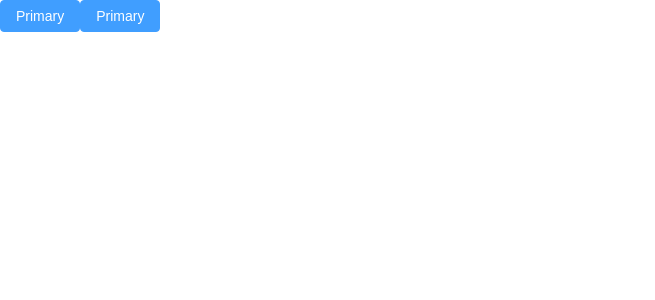
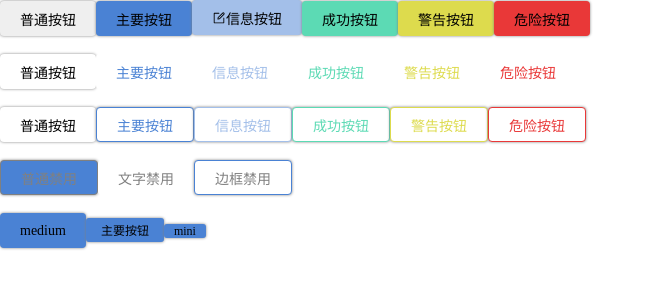
Before and after one commit to yetToBeTested/myComponent, a Vue app: page / in a window 1280 px wide. Shown: the top 300 px of the page, without its empty margins (0-655 px from the left). Built offline with nearby package versions, Linux system fonts and the light colour scheme.

Commit message:
二次提交

```diff
--- a/src/App.vue
+++ b/src/App.vue
@@ -1,25 +1,48 @@
 <script setup lang="ts">
 import myButton from './components/myButton/myButton.vue'
 
-// const searchData = ref({
-//   keyword: '',
-//   placeholder: '请输入你想要查询的关键字',
-//   options: [
-//     { label: '视频', value: 'video' },
-//     { label: '文章', value: 'article' },
-//     { label: '用户', value: 'user' }
-//   ],
-//   selectedValue: 'video'
-// })
-
-// console.log(searchData.value.keyword)
+function handleClick(data: any) {
+  console.log(data)
+}
 </script>
 
 <template>
-  <!-- <searcher-bar v-model="searchData" />
-  <div>{{ searchData.selectedValue }} - {{ searchData.keyword }}</div> -->
-  <myButton type="primary">Primary</myButton>
-  <el-Button type="primary">Primary</el-Button>
+  <myButton type="">普通按钮</myButton>
+  <myButton type="primary" @click="handleClick">主要按钮</myButton>
+  <myButton type="info" icon="Edit">信息按钮</myButton>
+  <myButton type="success">成功按钮</myButton>
+  <myButton type="warning">警告按钮</myButton>
+  <myButton type="danger">危险按钮</myButton>
+  <br />
+  <br />
+  <myButton text type="">普通按钮</myButton>
+  <myButton text type="primary">主要按钮</myButton>
+  <myButton text type="info">信息按钮</myButton>
+  <myButton text type="success">成功按钮</myButton>
+  <myButton text type="warning">警告按钮</myButton>
+  <myButton text type="danger">危险按钮</myButton>
+  <br />
+  <br />
+  <myButton text outline type="">普通按钮</myButton>
+  <myButton text outline type="primary">主要按钮</myButton>
+  <myButton text outline type="info">信息按钮</myButton>
+  <myButton text outline type="success">成功按钮</myButton>
+  <myButton text outline type="warning">警告按钮</myButton>
+  <myButton text outline type="danger">危险按钮</myButton>
+  <br />
+  <br />
+  <myButton disabled type="primary">普通禁用</myButton>
+  <myButton disabled text type="primary">文字禁用</myButton>
+  <myButton disabled text outline type="primary">边框禁用</myButton>
+  <br />
+  <br />
+  <myButton size="medium" type="primary">medium</myButton>
+  <myButton size="small" type="primary">主要按钮</myButton>
+  <myButton size="mini" type="primary">mini</myButton>
+  <br />
+  <br />
+  <!-- <el-Button size="small" type="primary">Primary</el-Button>
+  <el-Button size="mini" type="primary">Primary</el-Button> -->
 </template>
 
 <style scoped></style>
--- a/src/components/myButton/myButton.vue
+++ b/src/components/myButton/myButton.vue
@@ -1,98 +1,178 @@
 <template>
-  <button :class="typeColor" type="button">
-    <i v-if="props.left"></i>
-    <i v-else-if="props.rigt"></i>
-    <span class><slot /></span>
+  <button
+    class="my-button"
+    :class="[type, textOutline, text, outline, disabled, disabledText, disabledOutline, size]"
+    @click="handleClick"
+  >
+    <el-icon v-if="icon">
+      <component :is="icon" />
+    </el-icon>
+    <span><slot></slot></span>
   </button>
 </template>
 
 <script setup lang="ts">
 import { computed } from 'vue'
 
-interface IProps {
-  type?: string
-  left?: string
-  rigt?: string
+const props = defineProps({
+  type: String,
+  text: Boolean,
+  outline: Boolean,
+  disabled: Boolean,
+  size: String,
+  icon: String
+})
+
+const emit = defineEmits(['click'])
+
+const type = computed(() => (props.type ? `my-button--${props.type} text-color` : ''))
+const textOutline = computed(() => (props.text || props.outline ? `my-button--outline ` : ''))
+const text: any = computed(() =>
+  props.type && props.text && !props.outline
+    ? `my-button--${props.type}--color my-button--color`
+    : ''
+)
+const outline: any = computed(() =>
+  props.type && props.outline && props.text ? `my-button--${props.type}--color` : ''
+)
+
+const disabled: any = computed(() =>
+  props.disabled && props.outline && props.text ? 'my-button--disabled' : ''
+)
+const disabledText = computed(() =>
+  props.disabled && props.text && !props.outline ? 'my-button--disabled--text' : ''
+)
+
+const disabledOutline = computed(() =>
+  props.disabled && !props.text && !props.outline ? 'my-button--disabled--outline' : ''
+)
+
+const size = computed(() => {
+  switch (props.size) {
+    case 'medium':
+      return 'my-button--medium'
+    case 'small':
+      return 'my-button--small'
+    case 'mini':
+      return 'my-button--mini'
+    default:
+      return 'my-button--medium'
+  }
+})
+
+const icon = computed(() => props.icon ?? '')
+
+function handleClick(evt: any) {
+  emit('click', evt)
 }
-
-const props = withDefaults(defineProps<IProps>(), {
-  type: 'default',
-  left: '',
-  rigt: ''
-})
-// border bg-[#409EFF]
-const colorMap = new Map()
-  .set('default', 'my-button')
-  .set('primary', 'my-button my-button--primary')
-  .set('success', 'border bg-[#67C23A]')
-  .set('info', 'border bg-[#909399]')
-  .set('warning', 'border bg-[#E6A23C]')
-  .set('danger', 'border bg-[#F56C6C]')
-
-const typeColor = computed(() => colorMap.get(props.type))
 </script>
 
 <style scoped lang="less">
 .my-button {
   display: inline-flex;
+  /* 设置宽度自适应 */
+  width: auto;
+  height: 35px;
+  /* 将按钮左右边距调大一些显得美观 */
+  padding: 0 10px;
+  /* 居中 */
+  text-align: center;
   justify-content: center;
   align-items: center;
-  line-height: 1;
-  height: 32px;
-  white-space: nowrap;
+  /* 边框不显示 */
+  border: none;
+  /* 圆角框 */
+  border-radius: 3px;
+  /* 盒子阴影 */
+  box-shadow: 0px 0px 3px gray;
+  font-family: inherit;
+  /* 鼠标变为小手标识 */
   cursor: pointer;
-  color: var(--el-button-text-color);
-  text-align: center;
-  box-sizing: border-box;
-  outline: 0;
-  transition: 0.1s;
-  font-weight: var(--el-button-font-weight);
-  -webkit-user-select: none;
-  -moz-user-select: none;
-  -ms-user-select: none;
-  user-select: none;
-  vertical-align: middle;
-  // -webkit-appearance: none;
-  background-color: var(--el-button-bg-color);
-  border: var(--el-border);
-  border-color: var(--el-button-border-color);
-  padding: 8px 15px;
-  font-size: var(--el-font-size-base);
-  border-radius: var(--el-border-radius-base);
+  font-size: 14px;
 }
-// .my-button {
-//   --el-button-font-weight: var(--el-font-weight-primary);
-//   --el-button-border-color: var(--el-border-color);
-//   --el-button-bg-color: var(--el-fill-color-blank);
-//   --el-button-text-color: var(--el-text-color-regular);
-//   --el-button-disabled-text-color: var(--el-disabled-text-color);
-//   --el-button-disabled-bg-color: var(--el-fill-color-blank);
-//   --el-button-disabled-border-color: var(--el-border-color-light);
-//   --el-button-divide-border-color: rgba(255, 255, 255, 0.5);
-//   --el-button-hover-text-color: var(--el-color-primary);
-//   --el-button-hover-bg-color: var(--el-color-primary-light-9);
-//   --el-button-hover-border-color: var(--el-color-primary-light-7);
-//   --el-button-active-text-color: var(--el-button-hover-text-color);
-//   --el-button-active-border-color: var(--el-color-primary);
-//   --el-button-active-bg-color: var(--el-button-hover-bg-color);
-//   --el-button-outline-color: var(--el-color-primary-light-5);
-//   --el-button-hover-link-text-color: var(--el-color-info);
-//   --el-button-active-color: var(--el-text-color-primary);
-// }
+
 .my-button--primary {
-  --el-button-text-color: var(--el-color-white);
-  --el-button-bg-color: var(--el-color-primary);
-  --el-button-border-color: var(--el-color-primary);
-  --el-button-outline-color: var(--el-color-primary-light-5);
-  --el-button-active-color: var(--el-color-primary-dark-2);
-  --el-button-hover-text-color: var(--el-color-white);
-  --el-button-hover-link-text-color: var(--el-color-primary-light-5);
-  --el-button-hover-bg-color: var(--el-color-primary-light-3);
-  --el-button-hover-border-color: var(--el-color-primary-light-3);
-  --el-button-active-bg-color: var(--el-color-primary-dark-2);
-  --el-button-active-border-color: var(--el-color-primary-dark-2);
-  --el-button-disabled-text-color: var(--el-color-white);
-  --el-button-disabled-bg-color: var(--el-color-primary-light-5);
-  --el-button-disabled-border-color: var(--el-color-primary-light-5);
+  background-color: rgb(74, 130, 212);
+}
+.my-button--info {
+  background-color: rgb(163, 191, 233);
+}
+.my-button--success {
+  background-color: rgb(92, 218, 180);
+}
+.my-button--warning {
+  background-color: rgb(221, 219, 77);
+}
+.my-button--danger {
+  background-color: rgb(233, 56, 56);
+}
+.text-color {
+  color: #000;
+}
+
+.my-button--primary--color {
+  color: rgb(74, 130, 212);
+  border: 1px solid rgb(74, 130, 212);
+}
+.my-button--info--color {
+  color: rgb(163, 191, 233);
+  border: 1px solid rgb(163, 191, 233);
+}
+.my-button--success--color {
+  color: rgb(92, 218, 180);
+  border: 1px solid rgb(92, 218, 180);
+}
+.my-button--warning--color {
+  color: rgb(221, 219, 77);
+  border: 1px solid rgb(221, 219, 77);
+}
+.my-button--danger--color {
+  color: rgb(233, 56, 56);
+  border: 1px solid rgb(233, 56, 56);
+}
+.my-button--color {
+  border: none;
+  box-shadow: none;
+}
+
+.my-button--outline {
+  background-color: #fff;
+}
+
+.my-button--disabled {
+  color: gray;
+  /* 鼠标变为禁用 */
+  cursor: no-drop;
+}
+.my-button--disabled--outline {
+  color: gray;
+  cursor: no-drop;
+  border: 1px solid gray;
+}
+.my-button--disabled--text {
+  color: gray;
+  cursor: no-drop;
+  border: none;
+  box-shadow: none;
+}
+
+.my-button--medium {
+  padding: 10px 20px;
+  font-size: 14px;
+  border-radius: 4px;
+}
+
+.my-button--small {
+  height: 24px;
+  padding: 9px 15px;
+  font-size: 12px;
+  border-radius: 3px;
+}
+
+.my-button--mini {
+  height: 12px;
+  padding: 7px 10px;
+  font-size: 12px;
+  border-radius: 3px;
 }
 </style>
```
Also changed, not shown: src/components/myButton/type.ts (added, +26 -0 lines).
